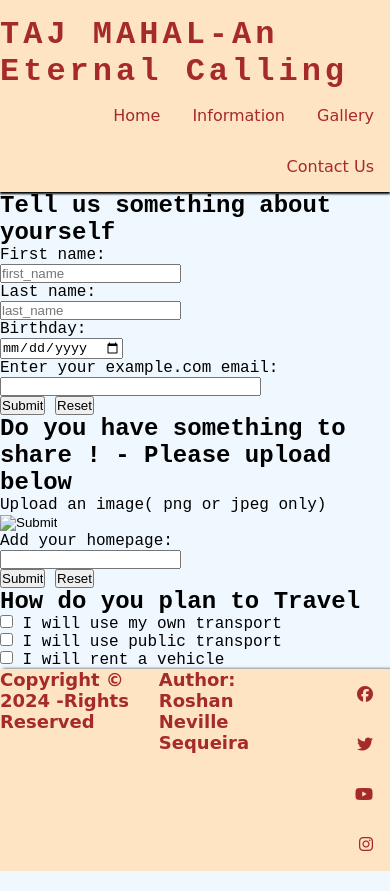
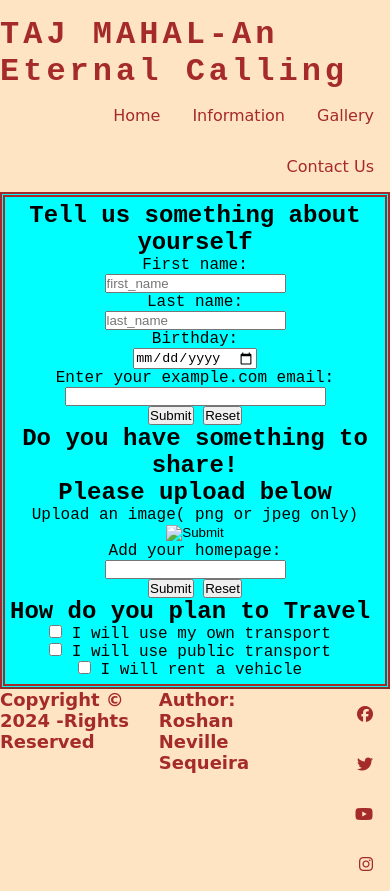
Before and after one commit to Bobrac3023/Secureworkspace, a plain HTML site: page contactus .html in a window 390 px wide. Drawn offline with Linux system fonts and the light colour scheme.

Commit message:
sytling the contacts page with flex commans to make it responsive

```diff
--- a/assets/css/style.css
+++ b/assets/css/style.css
@@ -33,7 +33,7 @@ header {
     /* add a box shadow to seperate header from body element*/
     box-shadow: 0 2px 2px black;
     margin: 0;
-    padding:0;
+    padding: 0;
 
 
 }
@@ -52,11 +52,13 @@ h1 {
     /* add a space between the each word*/
     letter-spacing: 4px;
     color: brown;
-    padding-left:0;
-    margin-top:1rem;
-    margin-bottom:0;
+    padding-left: 0;
+    margin-top: 1rem;
+    margin-bottom: 0;
     font: bolder;
     font-family: 'Courier New', Courier, monospace;
+    #display: flex;
+    #flex-wrap: wrap;
 
 }
 
@@ -264,18 +266,36 @@ main {
     color: black;
     font-family: sans-serif;
 }
+/* This Section is for Contact Us Page Styling*/
 
-
-/* This Section is for Contact Us Page Styling*/
+.maincontact {
+    display: flex;
+    flex-wrap: wrap;
+    background-color: aqua;
+    padding: 5px;
+    border:thick double brown;
+}
 
 .h2headercontact {
     font-family: 'Courier New', Courier, monospace;
+    flex-grow: 1;
+    flex-shrink: 1;
+    flex-basis: 200px;
+    text-align: center;
+
+
 }
 
 .formstyler {
     font-family: 'Courier New', Courier, monospace;
+    flex-grow: 1;
+    flex-basis: 200px;
+    text-align: center;
 }
 
+.formstyler a {
+    display:block
+}
 /* Media Query for Laptops and Desktops (992 px and up) */
 @media screen and (min-width:992px) {
 
--- a/contactus .html
+++ b/contactus .html
@@ -55,8 +55,8 @@
         </header>
     </div>
     <!--Main Content-->
-    <main class="maincontact">
-        <section>
+    <main >
+        <section class="maincontact">
             <!--This is the main content for this page-->
             <div>
                 <h2 class="h2headercontact">Tell us something about yourself</h2>
@@ -74,7 +74,8 @@
                 </form>
             </div>
             <div>
-                <h2 class="h2headercontact">Do you have something to share ! - Please upload below</h2>
+                <h2 class="h2headercontact">Do you have something to share!<br>
+                    <h2 class="h2headercontact">Please upload below</h2>
                 <form class="formstyler">
 
                     <label for="avatar">Upload an image( png or jpeg only)</label><br>
```
